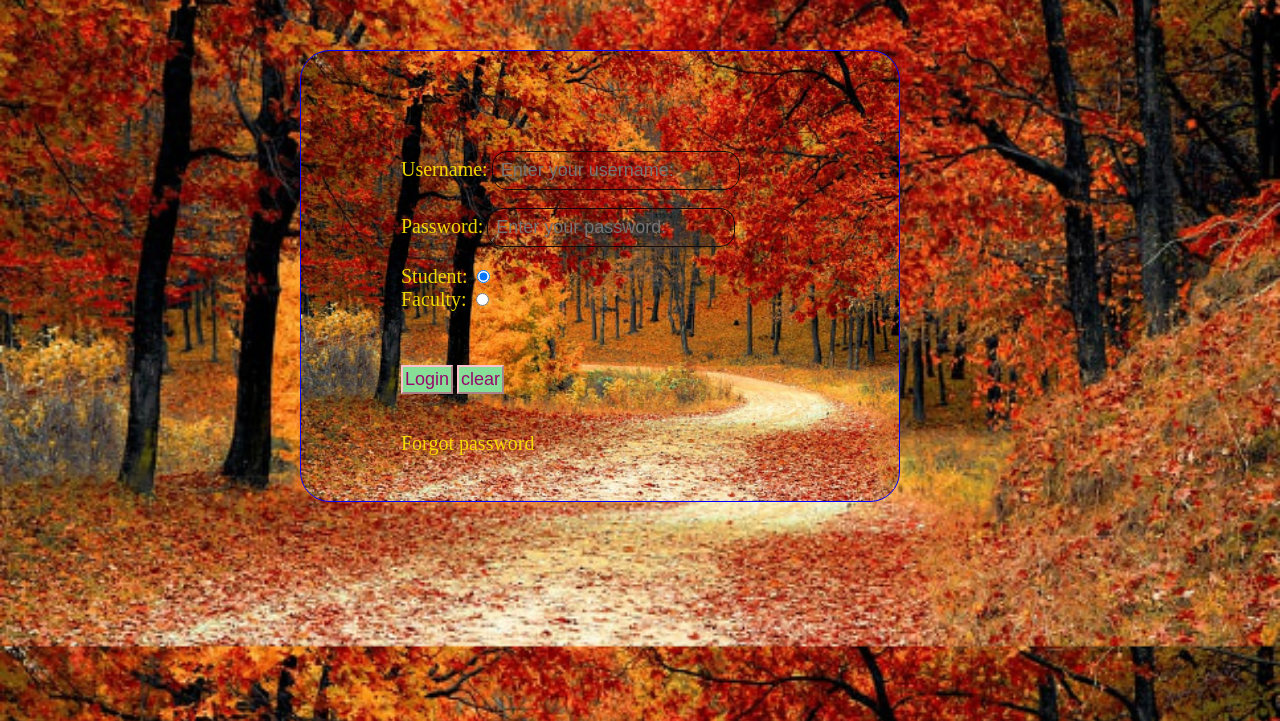
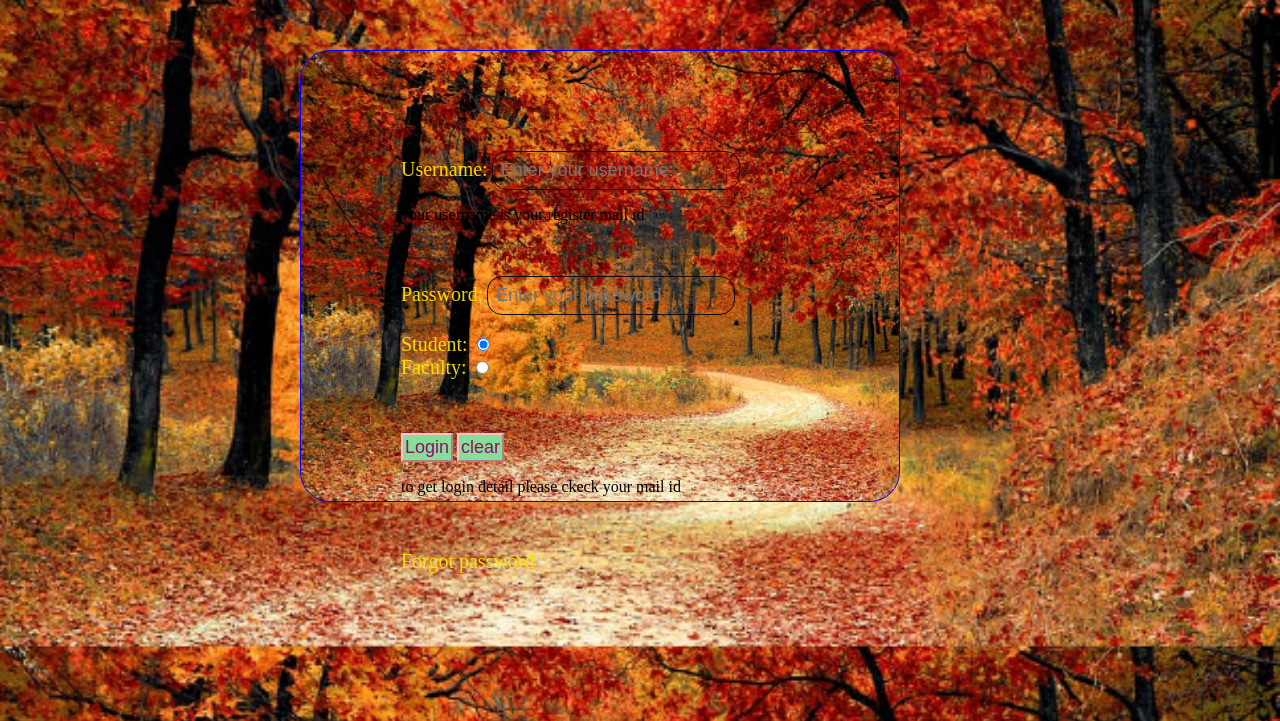
Before and after one commit to adityarokade/-University-Admission-System-Web-Application-, a Flask app: page /login in a window 1280 px wide. Shown: the part 79-800 px from the top of the page. Run offline with Flask 2, Linux system fonts and the light colour scheme.

Commit message:
Update loginpage.html

```diff
--- a/templates/html/loginpage.html
+++ b/templates/html/loginpage.html
@@ -28,6 +28,7 @@
             <form method="POST" action="/login">
                 <label class="label1" for="name">Username:</label>
                 <input type="text" name="username" id="name" placeholder="Enter your username:" required>
+                <p>your username is your register mail id </p>
                 <br><br>
                 <label class="label1" for="pass">Password:</label>
                 <input type="password" name="password" id="pass" placeholder="Enter your password:" required>
@@ -40,7 +41,7 @@
                 <input class="b1" type="submit" value="Login">
                 <input class="b1" type="reset" value="clear">
                 <br>
-
+                <p> to get login detail please ckeck your mail id</p>
                 <br>
                 <a href=" " id="forget"><P class="label1">Forgot password</P></a>
 
```
